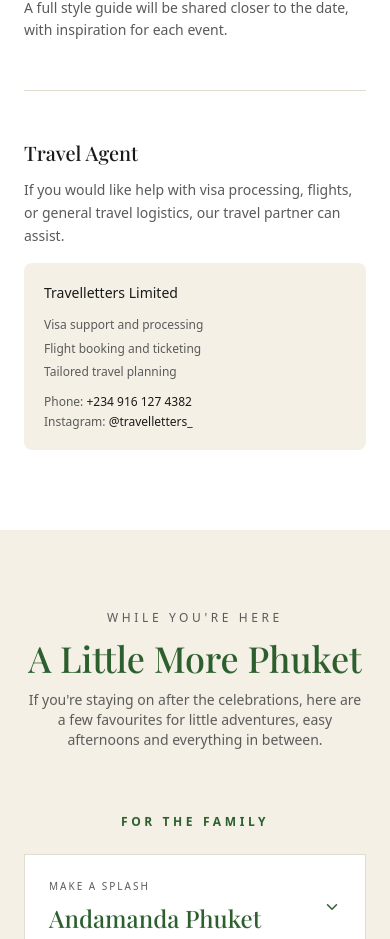
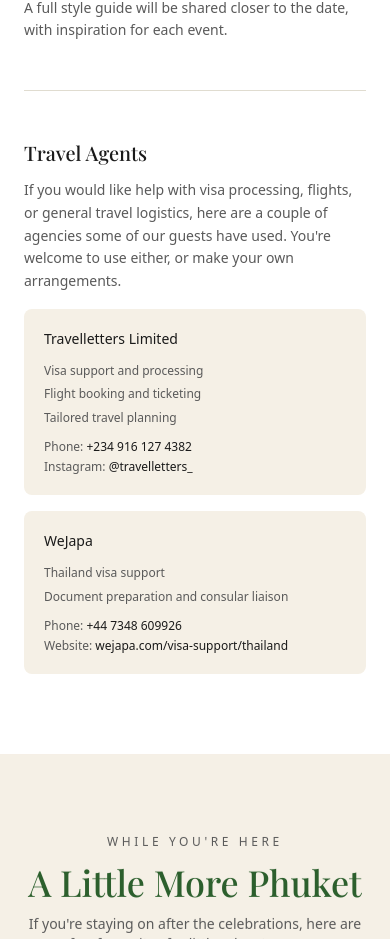
Before and after one commit to nomsou/birthday-phuket, a Next.js app: page / in a window 390 px wide. Shown: the part 3498-4437 px from the top of the page. Built offline with nearby package versions, Linux system fonts and the light colour scheme.

Commit message:
content: add WeJapa as second travel agent
- Add WeJapa card to Stay section with phone and website
- Update Stay heading to plural Travel Agents
- Update FAQ visa and entry answers to mention both partners
- WeJapa handles Thailand visa support end-to-end

```diff
--- a/src/components/faq/FaqSection.tsx
+++ b/src/components/faq/FaqSection.tsx
@@ -5,26 +5,25 @@
     question: "Do I need a visa to enter Thailand?",
     answer: (
       <>
-        Yes. Nigerian passport holders require a visa to enter Thailand. Our
-        travel partner, Travelletters Limited, can handle the entire process for
-        you, including document preparation, embassy liaison, and interview
-        preparation. Reach them on{" "}
+        Yes. Nigerian passport holders require a visa to enter Thailand. If
+        you&apos;d like help, these agencies can handle the process for you,
+        including document preparation, embassy liaison, and interview
+        preparation.{" "}
         <a
           href="tel:+2349161274382"
           className="underline transition-colors hover:text-[#2C5F2D]"
         >
-          +234 916 127 4382
+          Travelletters Limited on +234 916 127 4382
         </a>{" "}
-        or on Instagram at{" "}
+        or{" "}
         <a
-          href="https://instagram.com/travelletters_"
-          target="_blank"
-          rel="noopener noreferrer"
+          href="tel:+447348609926"
           className="underline transition-colors hover:text-[#2C5F2D]"
         >
-          @travelletters_
+          WeJapa on +44 7348 609926
         </a>
-        . We recommend starting the process early to avoid any delays.
+        . You&apos;re also welcome to apply independently. We recommend starting
+        the process early to avoid any delays.
       </>
     ),
   },
@@ -53,7 +52,16 @@
         >
           Travelletters Limited
         </a>{" "}
-        can assist with all visa documentation and requirements. A Thailand
+        or{" "}
+        <a
+          href="https://wejapa.com/visa-support/thailand"
+          target="_blank"
+          rel="noopener noreferrer"
+          className="underline transition-colors hover:text-[#2C5F2D]"
+        >
+          WeJapa
+        </a>{" "}
+        can assist with visa documentation if you&apos;d like help. A Thailand
         Digital Arrival Card (TDAC) may also be required. Check current
         requirements closer to your travel date.
       </>
--- a/src/components/stay/StaySection.tsx
+++ b/src/components/stay/StaySection.tsx
@@ -142,16 +142,20 @@
                   fontFamily: "'Playfair Display', serif",
                 }}
               >
-                Travel Agent
+                Travel Agents
               </h3>
               <p
                 className="text-sm leading-relaxed mb-4"
                 style={{ color: "#5A5A5A" }}
               >
                 If you would like help with visa processing, flights, or general
-                travel logistics, our travel partner can assist.
+                travel logistics, here are a couple of agencies some of our
+                guests have used. You&apos;re welcome to use either, or make
+                your own arrangements.
               </p>
 
+              <div className="space-y-4">
+                {/* Travelletters Limited */}
                 <div
                   className="rounded-lg p-5 space-y-3 w-full"
                   style={{ background: "#F5F0E6" }}
@@ -174,7 +178,10 @@
                     <li>Tailored travel planning</li>
                   </ul>
 
-                <div className="text-xs space-y-1" style={{ color: "#1A1A1A" }}>
+                  <div
+                    className="text-xs space-y-1"
+                    style={{ color: "#1A1A1A" }}
+                  >
                     <p>
                       <span style={{ color: "#5A5A5A" }}>Phone: </span>
                       <a
@@ -195,6 +202,56 @@
                         @travelletters_
                       </a>
                     </p>
+                  </div>
+                </div>
+
+                {/* WeJapa */}
+                <div
+                  className="rounded-lg p-5 space-y-3 w-full"
+                  style={{ background: "#F5F0E6" }}
+                >
+                  <div>
+                    <p
+                      className="font-medium text-sm md:text-base"
+                      style={{ color: "#1A1A1A" }}
+                    >
+                      WeJapa
+                    </p>
+                  </div>
+
+                  <ul
+                    className="text-xs leading-relaxed space-y-1"
+                    style={{ color: "#5A5A5A" }}
+                  >
+                    <li>Thailand visa support</li>
+                    <li>Document preparation and consular liaison</li>
+                  </ul>
+
+                  <div
+                    className="text-xs space-y-1"
+                    style={{ color: "#1A1A1A" }}
+                  >
+                    <p>
+                      <span style={{ color: "#5A5A5A" }}>Phone: </span>
+                      <a
+                        href="tel:+447348609926"
+                        className="hover:text-[#2C5F2D] transition-colors"
+                      >
+                        +44 7348 609926
+                      </a>
+                    </p>
+                    <p>
+                      <span style={{ color: "#5A5A5A" }}>Website: </span>
+                      <a
+                        href="https://wejapa.com/visa-support/thailand"
+                        target="_blank"
+                        rel="noopener noreferrer"
+                        className="hover:text-[#2C5F2D] transition-colors"
+                      >
+                        wejapa.com/visa-support/thailand
+                      </a>
+                    </p>
+                  </div>
                 </div>
               </div>
             </div>
```
Lines whose indentation alone changed are shown as unchanged.
